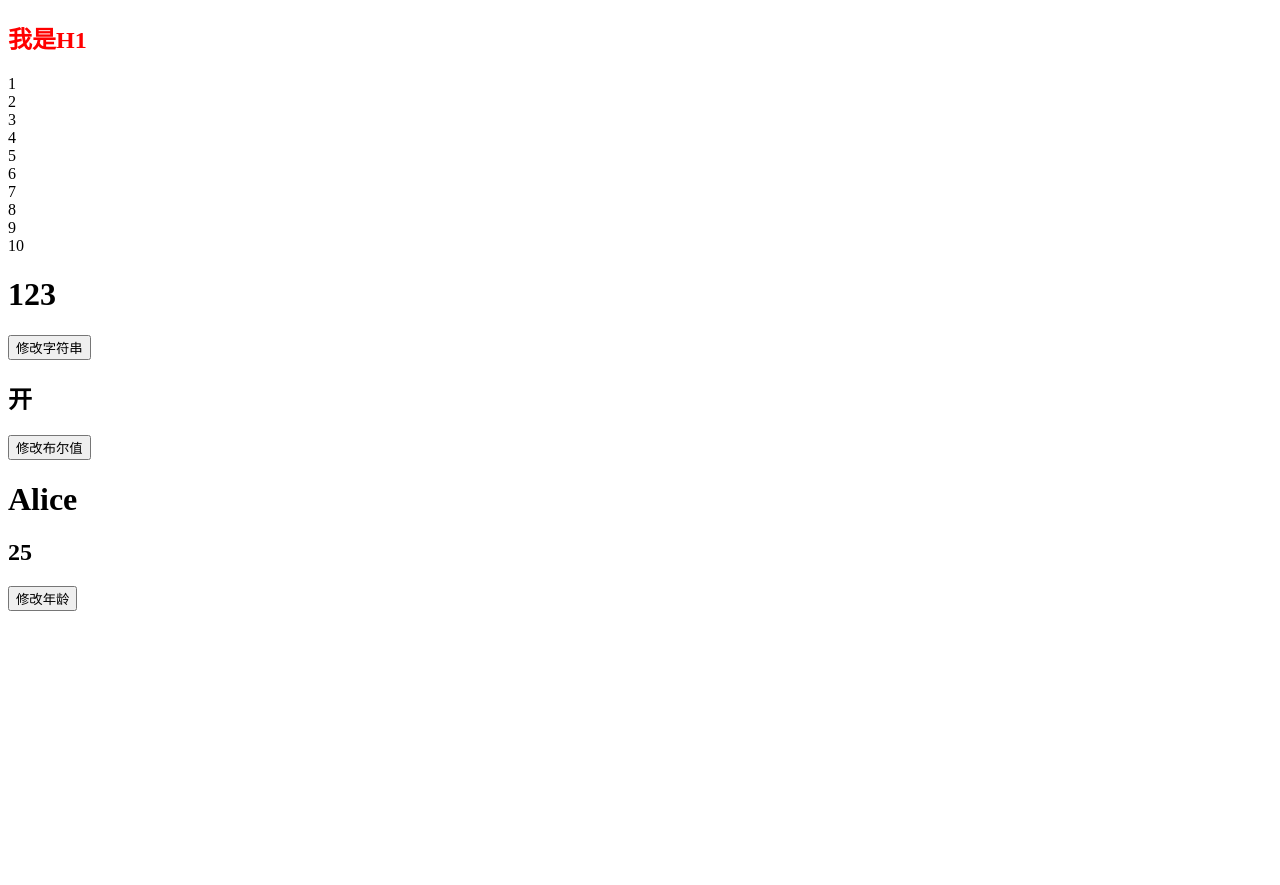
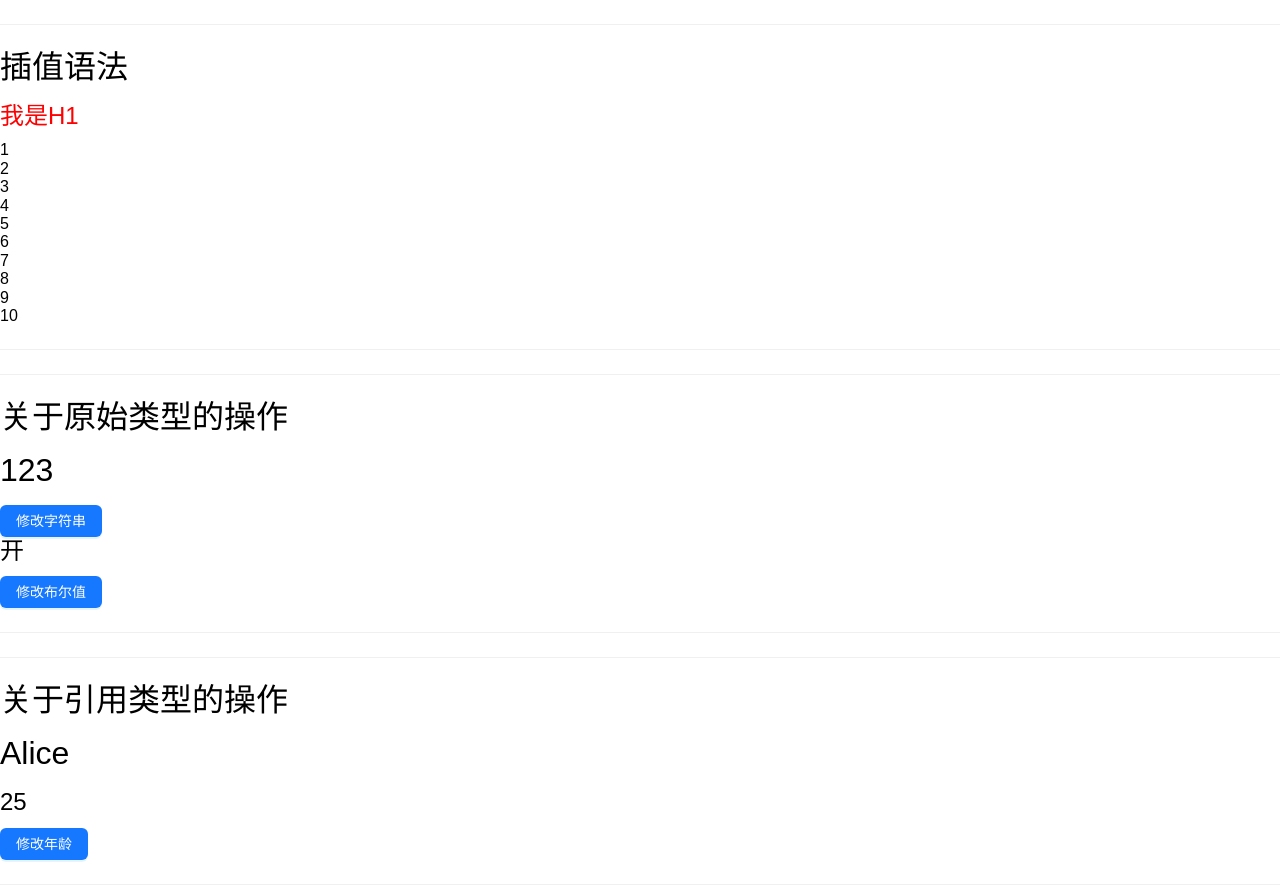
Before and after one commit to Daisyiio/react-demo, a React (Vite) app in the folder react-demo/: page / in a window 1280 px wide. Before the commit the page ends 800 px from the top, so only its background shows below. Built offline with nearby package versions, Linux system fonts and the light colour scheme.

Commit message:
引入antdesign

```diff
--- a/react-demo/src/App.css
+++ /dev/null
@@ -1,6 +0,0 @@
-
-
-
-.test{
-  color: red;
-}
--- /dev/null
+++ b/react-demo/src/App.scss
@@ -0,0 +1,6 @@
+.test {
+  color: red;
+}
+html {
+  background-color: rgba($color: #fff, $alpha: .8);
+}
--- a/react-demo/src/App.tsx
+++ b/react-demo/src/App.tsx
@@ -1,4 +1,4 @@
-import "./App.css";
+import "./App.scss";
 
 import Mustache from "@/components/Mustache";
 import { UseState,UseState2 } from "@/components/UseState";
--- a/react-demo/src/components/Mustache.tsx
+++ b/react-demo/src/components/Mustache.tsx
@@ -1,3 +1,4 @@
+import { Divider } from 'antd';
 function Mustache() {
   // 1.插值语句 jsx tsx {} 字符串 数字  数组{原始类型}  元素  三元表达式  API调用
   // 2.插值语句如何支持对象  需要序列化  JSON.stringify()
@@ -17,6 +18,8 @@ function Mustache() {
   };
   return (
     <>
+    <Divider />
+      <h1>插值语法</h1>
       <div
         style={style}
         className={`${cls} aa bb`}
@@ -30,9 +33,9 @@ function Mustache() {
           return <div key={index}>{item}</div>;
         })}
       </div>
+      <Divider />
     </>
   );
-  }
+}
 
-
-  export default Mustache
+export default Mustache;
--- a/react-demo/src/components/UseState.tsx
+++ b/react-demo/src/components/UseState.tsx
@@ -1,4 +1,5 @@
 import { useState } from "react";
+import { Button, Divider } from "antd";
 //关于原始类型的操作
 function UseState() {
   let [str, setStr] = useState("123");
@@ -8,10 +9,17 @@ function UseState() {
   };
   return (
     <>
+      <Divider />
+      <h1>关于原始类型的操作</h1>
       <h1>{str}</h1>
-      <button onClick={() => setStr("456")}>修改字符串</button>
+      <Button type="primary" onClick={() => setStr("456")}>
+        修改字符串
+      </Button>
       <h2>{bool ? "开" : "关"}</h2>
-      <button onClick={() => handleClickBool()}>修改布尔值</button>
+      <Button type="primary" onClick={() => handleClickBool()}>
+        修改布尔值
+      </Button>
+      <Divider />
     </>
   );
 }
@@ -26,9 +34,13 @@ function UseState2() {
 
   return (
     <>
+      <Divider />
+      <h1>关于引用类型的操作</h1>
+
       <h1>{obj.name}</h1>
       <h2>{obj.age}</h2>
-      <button onClick={handleClickObj}>修改年龄</button>
+      <Button  type="primary" onClick={handleClickObj}>修改年龄</Button>
+      <Divider />
     </>
   );
 }
--- a/react-demo/src/index.css
+++ b/react-demo/src/index.css
@@ -12,3 +12,8 @@
   -webkit-font-smoothing: antialiased;
   -moz-osx-font-smoothing: grayscale;
 }
+
+
+html{
+  background-color: #000;
+}
--- a/react-demo/src/main.tsx
+++ b/react-demo/src/main.tsx
@@ -1,6 +1,8 @@
 import { StrictMode } from 'react'
 import { createRoot } from 'react-dom/client'
 import App from './App.tsx'
+import 'antd/dist/reset.css'; // 引入 Ant Design 的样式
+
 
 createRoot(document.getElementById('root')!).render(
   <StrictMode>
--- a/react-demo/tsconfig.json
+++ b/react-demo/tsconfig.json
@@ -6,6 +6,7 @@
   ],
   "compilerOptions": {
     "baseUrl": "./",
+    "typeRoots": ["./node_modules/@types", "./types"],
     "types": ["node"],
     "paths": {
       "@/*": ["src/*"]
```
